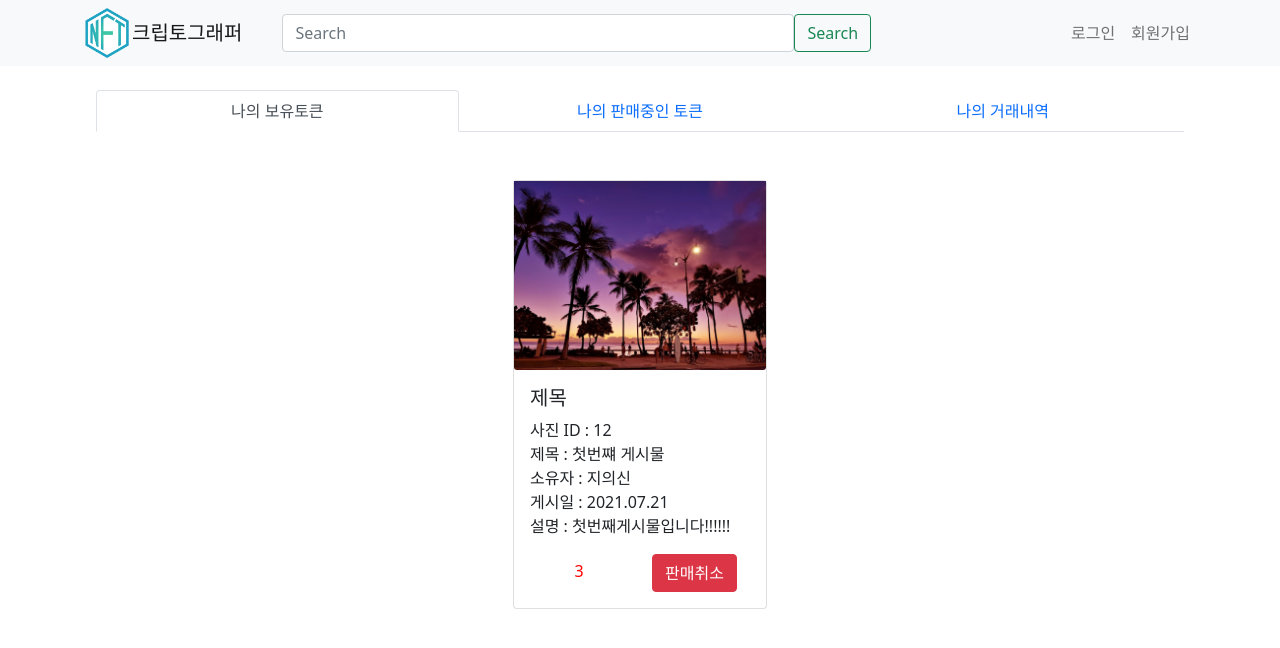
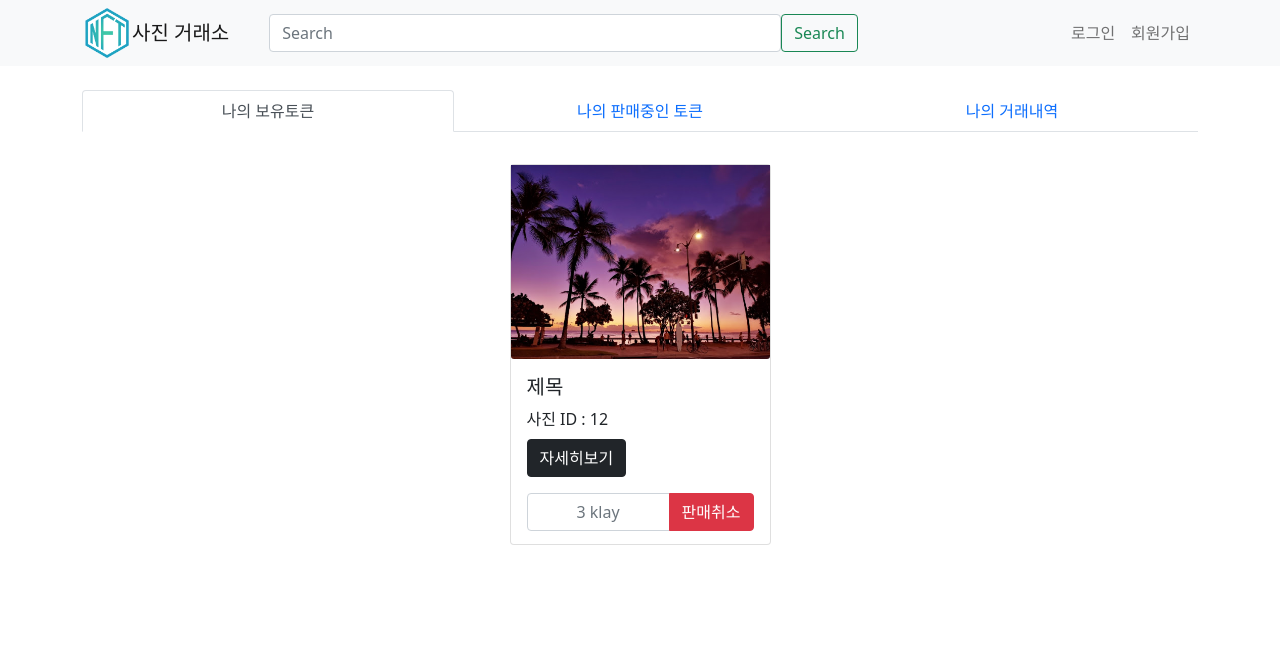
Before and after one commit to ddl06024/X_TWICE_FrontEnd, a React app: page /myPage/myTokenOnSale in a window 1280 px wide. Shown: the top 648 px of the page. Built offline with nearby package versions, Linux system fonts and the light colour scheme; what caver-js would draw is missing.

Commit message:
카드 디자인 변경

```diff
--- a/src/App.tsx
+++ b/src/App.tsx
@@ -18,7 +18,7 @@ const App: React.FC<{}> = () => {
   return (
     <div style={{ height: "100%" }}>
       {/** <Route exact path="/Auth" render={()=><Auth/>}/>  */}
-      <Route path="/" render={() => <Header />} />
+      <Route path="/" render={() => <Header />}></Route>
       <Route exact path="/" render={() => <CarouselMain />} />
       <Route path="/login" render={() => <Login />} />
       <Route path="/registerAccount" render={() => <RegisterAccount />} />
--- a/src/components/CardsMyTokenOnSale.tsx
+++ b/src/components/CardsMyTokenOnSale.tsx
@@ -5,7 +5,11 @@ import {
   Col,
   FloatingLabel,
   Form,
+  FormControl,
+  InputGroup,
   Navbar,
+  OverlayTrigger,
+  Popover,
   Row,
 } from "react-bootstrap";
 const CardsMyTokenOnSale: React.FC<any> = (props) => {
@@ -13,40 +17,53 @@ const CardsMyTokenOnSale: React.FC<any> = (props) => {
     props.value.onSale = false;
     props.onClick(props.value);
   };
+  const popover = (
+    <Popover id="popover-basic">
+      <Popover.Header as="h3">Popover right</Popover.Header>
+      <Popover.Body>
+        And here's some <strong>amazing</strong> content. It's very engaging.
+        right?
+      </Popover.Body>
+    </Popover>
+  );
+
   return (
     <Col lg={3} md={4} xs={12} style={{ margin: "1rem auto" }}>
       <Card>
         <Card.Img variant="bottom" src="../tempImages/big.jpg" />
-        <Card.Body>
+        <Card.Body style={{ height: "185px" }}>
           <Card.Title>제목</Card.Title>
           <Card.Text>
             사진 ID : 12
-            <br /> 제목 : {props.value.title}
+            {/*  <br /> 제목 : {props.value.title}
             <br />
             소유자 : 지의신
             <br />
-            게시일 : 2021.07.21
+            게시일 : 2021.07.21*/}
             <br />
-            설명 : {props.value.desc}
-          </Card.Text>
-          <Row>
-            <Col>
-              <h6
-                style={{
-                  textAlign: "center",
-                  marginTop: 8,
-                  color: "red",
-                }}
+            {/*설명 : {props.value.desc} */}
+            <OverlayTrigger trigger="click" placement="auto" overlay={popover}>
+              <Button style={{ marginTop: "0.5rem" }} variant="dark">
+                자세히보기
+              </Button>
+            </OverlayTrigger>
+            <br />
+            <InputGroup className="mb-3" style={{ marginTop: "1rem" }}>
+              <FormControl
+                placeholder={props.value.price + " klay"}
+                aria-label="Recipient's username"
+                aria-describedby="basic-addon2"
+                style={{ textAlign: "center" }}
+              />
+              <Button
+                variant="danger"
+                id="button-addon2"
+                onClick={onClickHandle}
               >
-                {props.value.price}
-              </h6>
-            </Col>
-            <Col>
-              <Button variant="danger" onClick={onClickHandle}>
                 판매취소
               </Button>
-            </Col>
-          </Row>
+            </InputGroup>
+          </Card.Text>
         </Card.Body>
       </Card>
     </Col>
--- a/src/components/CardsSell.tsx
+++ b/src/components/CardsSell.tsx
@@ -16,7 +16,7 @@ const CardsSell: React.FC<any> = (props) => {
     <Col lg={3} md={4} xs={12}>
       <Card>
         <Card.Img variant="bottom" src="../tempImages/big.jpg" />
-        <Card.Body>
+        <Card.Body style={{ height: "250px" }}>
           <Card.Title>제목</Card.Title>
           <Card.Text>
             사진 ID : 12
--- a/src/components/GridLayoutBuy.tsx
+++ b/src/components/GridLayoutBuy.tsx
@@ -5,15 +5,13 @@ import CardsBuy from "../containers/CardsBuy";
 const GridLayoutBuy: React.FC<any> = (props) => {
   const nft = props.nft.nft;
   return (
-    <div style={{ width: "100%", margin: "2rem auto" }}>
-      <div style={{ width: "85%", margin: "1rem auto" }}>
-        <Row>
-          {Array.from(nft.contents).map((x: any, index) => {
-            if (x.onSale === true) return <CardsBuy key={index} value={x} />;
-          })}
-        </Row>
-      </div>
-    </div>
+    <Container style={{ height: "100%" }}>
+      <Row>
+        {Array.from(nft.contents).map((x: any, index) => {
+          if (x.onSale === true) return <CardsBuy key={index} value={x} />;
+        })}
+      </Row>
+    </Container>
   );
 };
 
--- a/src/components/GridLayoutMyTokenOnSale.tsx
+++ b/src/components/GridLayoutMyTokenOnSale.tsx
@@ -5,19 +5,17 @@ import CardsMyTokenOnSale from "../containers/CardsMyTokenOnSale";
 const GridLayoutMyTokenOnSale: React.FC<any> = (props) => {
   const nft = props.nft.nft;
   return (
-    <div style={{ width: "100%", margin: "2rem auto" }}>
-      <div style={{ width: "85%", margin: "1rem auto" }}>
+    <Container style={{ height: "100%" }}>
       <Row>
         {Array.from(nft.contents).map((x: any, index) => {
           if (x.onSale === true)
             return <CardsMyTokenOnSale key={index} value={x} />;
         })}
       </Row>
-      </div>
       {/*<div style={{display:'flex', justifyContent:'center'}}>
             <Button onClick={loadMorePictures}>더보기</Button>
               </div>*/}
-    </div>
+    </Container>
   );
 };
 
--- a/src/components/GridLayoutSell.tsx
+++ b/src/components/GridLayoutSell.tsx
@@ -7,13 +7,13 @@ const GridLayoutSell: React.FC<any> = (props) => {
   const nft = props.nft.nft;
 
   return (
-    <div style={{ width: "85%", margin: "3rem auto" }}>
+    <Container style={{ height: "100%" }}>
       <Row>
         {Array.from(nft.contents).map((x: any, index) => {
           if (x.onSale === false) return <CardsSell key={index} value={x} />;
         })}
       </Row>
-    </div>
+    </Container>
   );
 };
 
--- a/src/components/Header.tsx
+++ b/src/components/Header.tsx
@@ -22,16 +22,26 @@ const Header: React.FC<any> = (props) => {
     }
   }, [location]);
   return (
-    <Navbar collapseOnSelect expand="lg" bg="light" variant="light">
+    <Navbar
+      collapseOnSelect
+      expand="lg"
+      bg="light"
+      variant="light"
+      sticky="top"
+    >
       <Container>
         <Image
           src="../tempImages/NFT_Icon.png"
           fluid
           style={{
+            cursor: "pointer",
             height: "auto",
             width: "auto",
             maxHeight: "72px",
             maxWidth: "50px",
+          }}
+          onClick={() => {
+            history.push("/");
           }}
         />
         <Navbar.Brand
@@ -45,13 +55,13 @@ const Header: React.FC<any> = (props) => {
             history.push("/");
           }}
         >
-          크립토그래퍼
+          사진 거래소
         </Navbar.Brand>
 
         <Navbar.Toggle aria-controls="responsive-navbar-nav" />
         <Navbar.Collapse id="responsive-navbar-nav">
           <Nav className="me-auto">
-            <Form className="d-flex ">
+            <Form className="d-flex">
               <FormControl
                 type="search"
                 placeholder="Search"
--- a/src/components/Login.tsx
+++ b/src/components/Login.tsx
@@ -1,5 +1,13 @@
 import React, { useReducer, useState } from "react";
-import { Button, Col, FloatingLabel, Form, Nav, Row } from "react-bootstrap";
+import {
+  Button,
+  Col,
+  Container,
+  FloatingLabel,
+  Form,
+  Nav,
+  Row,
+} from "react-bootstrap";
 import { useHistory } from "react-router-dom";
 import { setCookie, getCookie } from "../hooks/cookie";
 import { useUsers } from "../hooks/useUsers";
@@ -49,11 +57,7 @@ const Login: React.FC<any> = (props) => {
   }
 
   return (
-    <Nav
-      className="justify-content-center"
-      style={{ width: "40rem auto", margin: "4rem auto" }}
-    >
-      <div style={{ width: 860, height: "auto" }}>
+    <Container style={{ marginTop: "4rem", height: "100%" }}>
       <Form>
         <Row className="mb-3">
           <Form.Group className="mb-3" controlId="formBasicPassword">
@@ -82,8 +86,23 @@ const Login: React.FC<any> = (props) => {
           로그인
         </Button>
       </Form>
-      </div>
-    </Nav>
+      <p style={{ marginTop: "2rem" }}>
+        계정이 없으신가요?
+        <Button
+          variant="outline-secondary"
+          size="sm"
+          style={{ marginLeft: "0.2rem" }}
+          onClick={() => {
+            history.push({
+              //state: state,
+              pathname: "/registerAccount",
+            });
+          }}
+        >
+          회원가입
+        </Button>
+      </p>
+    </Container>
   );
 };
 
--- a/src/components/Tabs.tsx
+++ b/src/components/Tabs.tsx
@@ -1,10 +1,10 @@
 import React from "react";
-import { Nav } from "react-bootstrap";
+import { Container, Nav } from "react-bootstrap";
 import { useHistory } from "react-router-dom";
 const Tabs: React.FC<{}> = () => {
   const history = useHistory();
   return (
-    <div style={{ width: "85%", margin: "1rem auto" }}>
+    <Container style={{ marginBottom: "1rem" }}>
       <Nav justify variant="tabs" defaultActiveKey="link-1" className="mt-4">
         <Nav.Item>
           <Nav.Link
@@ -37,7 +37,7 @@ const Tabs: React.FC<{}> = () => {
           </Nav.Link>
         </Nav.Item>
       </Nav>
-    </div>
+    </Container>
   );
 };
 
--- a/src/components/TransactionTable.tsx
+++ b/src/components/TransactionTable.tsx
@@ -1,5 +1,5 @@
 import React, { useState } from "react";
-import { Button, Table } from "react-bootstrap";
+import { Button, Table, Container } from "react-bootstrap";
 //d
 const TransactionTable: React.FC<{}> = () => {
   const [Transactions, setTransactions] = useState(8);
@@ -7,8 +7,7 @@ const TransactionTable: React.FC<{}> = () => {
     setTransactions(Transactions + 8);
   };
   return (
-    <div style={{ width: "100%", margin: "2rem auto" }}>
-      <div style={{ width: "85%", margin: "1rem auto" }}>
+    <Container style={{ height: "100%" }}>
       <Table responsive>
         <thead>
           <tr>
@@ -29,11 +28,11 @@ const TransactionTable: React.FC<{}> = () => {
           ))}
         </tbody>
       </Table>
-      </div>
+
       <div style={{ display: "flex", justifyContent: "center" }}>
         <Button onClick={loadMoreTransactions}>더보기</Button>
       </div>
-    </div>
+    </Container>
   );
 };
 
--- a/src/index.html
+++ b/src/index.html
@@ -8,10 +8,12 @@
 body {
   display: flex;
   align-items: stretch;
+
 }
 
 #root {
   width: 100%;
+  height: 100%
 
 }
     </style>
```
Also changed, not shown: src/components/RegisterAccount.tsx (+6 -5 lines). Lines whose indentation alone changed are shown as unchanged.
